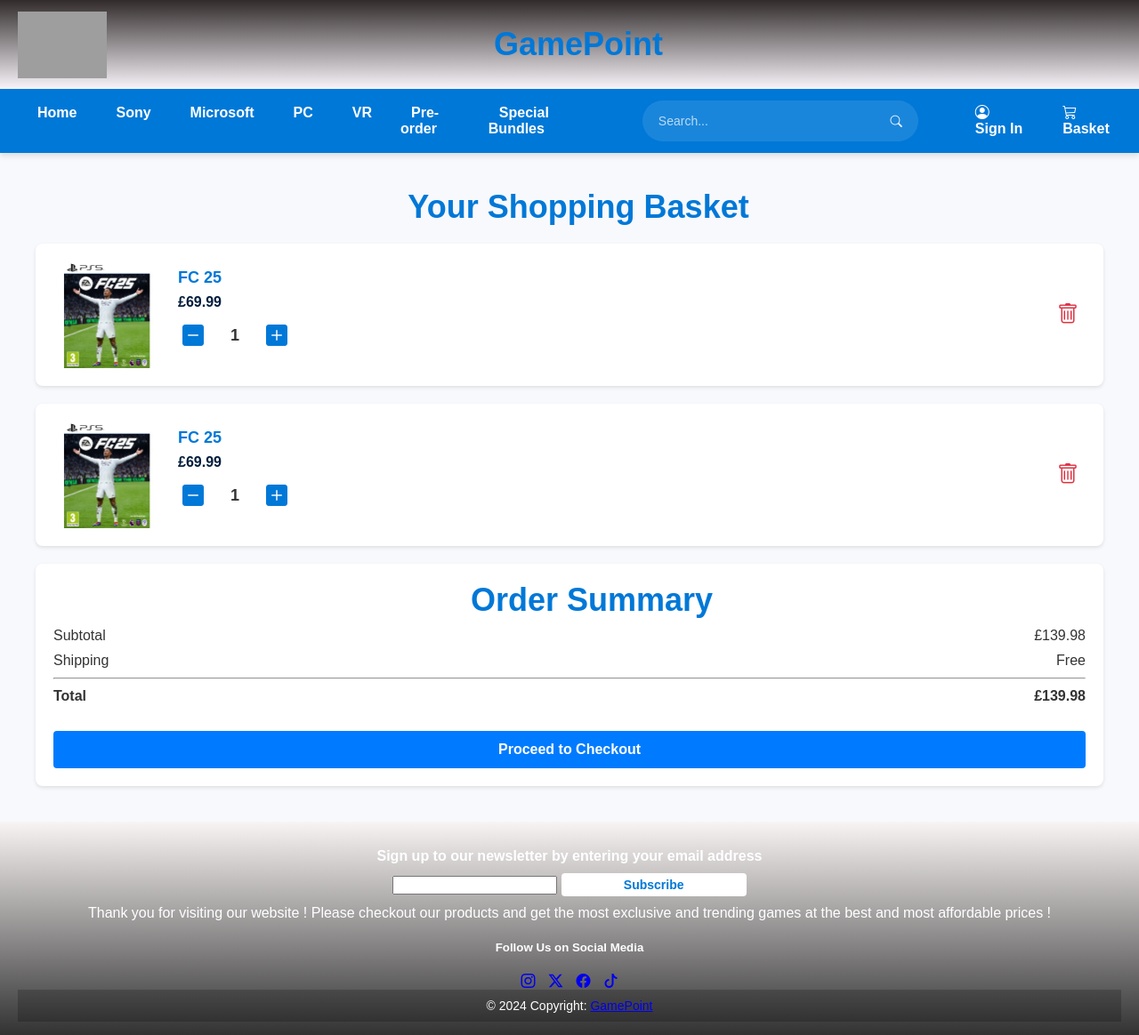
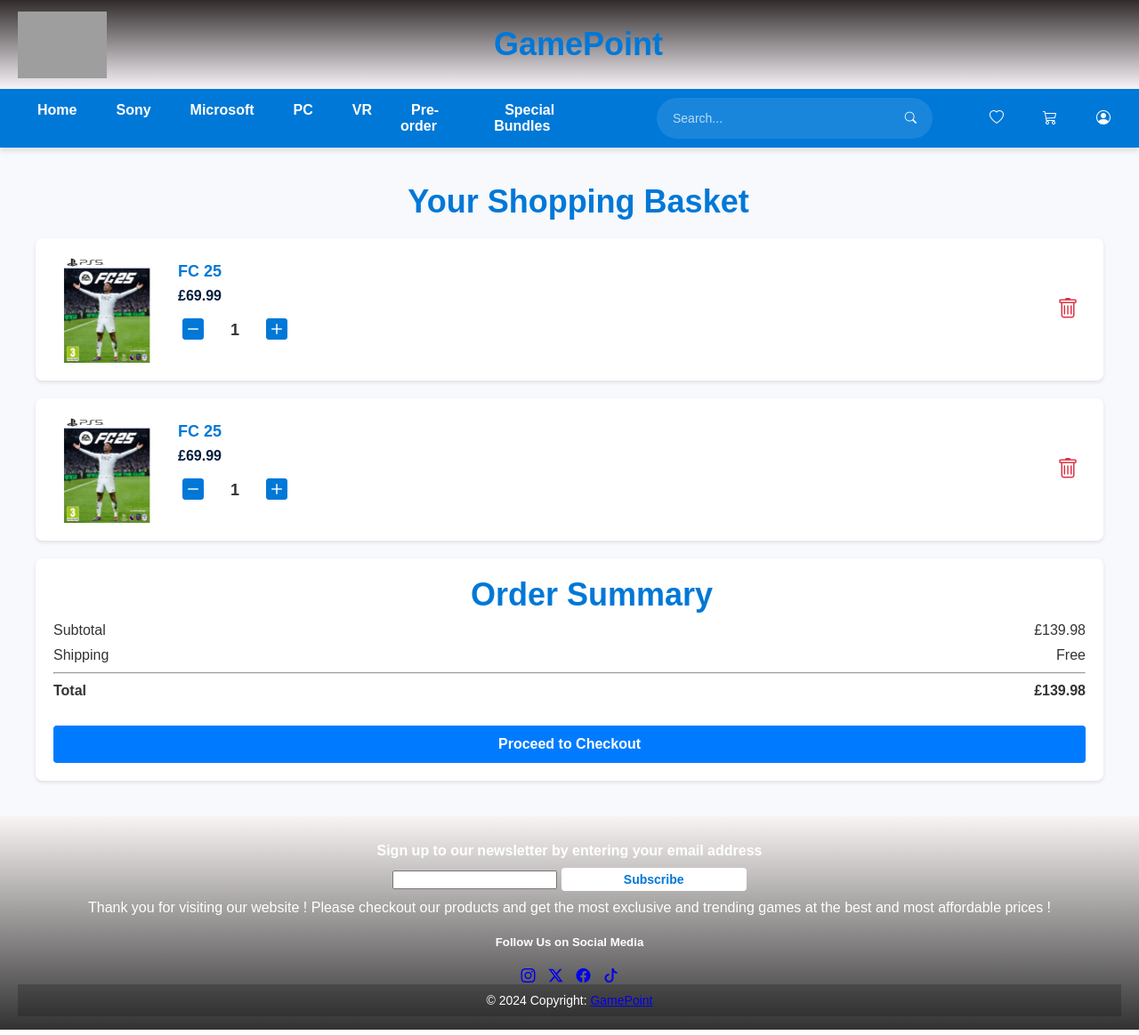
Before and after one commit to Guvy2002/CS2TP---2024, a PHP site: page /basket.html in a window 1280 px wide. Shown: the whole page at 89% size. Run offline with PHP 8.4, Linux system fonts and the light colour scheme; grey boxes are pictures that could not be loaded.

Commit message:
commit 8

```diff
--- a/HTML/basket.html
+++ b/HTML/basket.html
@@ -44,13 +44,14 @@
                     <i class="bi bi-search"></i>
                 </button>
             </div>
-            <a href="#signin">
-                <i class="bi bi-person-circle"></i>
-                Sign In
+            <a href="wishlist.html">
+                <i class="bi bi-heart"></i>
             </a>
             <a href="basket.html">
                 <i class="bi bi-cart3"></i>
-                Basket
+            </a>
+            <a href="#signin">
+                <i class="bi bi-person-circle"></i>
             </a>
         </div>
     </div>
@@ -197,12 +198,12 @@
 </body>
 
 <script>
-    // Wait for the DOM to be fully loaded
+
     document.addEventListener('DOMContentLoaded', function () {
         // Function to update the order summary totals
         function updateTotals() {
             let subtotal = 0;
-            // Get all basket items
+
             const basketItems = document.querySelectorAll('.basket-item');
 
             basketItems.forEach(item => {
@@ -235,7 +236,7 @@
                     quantity--;
                 }
 
-                // Update the displayed quantity
+
                 quantitySpan.textContent = quantity;
 
                 // Update totals
@@ -243,10 +244,10 @@
             });
         });
 
-        // Add event listeners to remove buttons
+
         document.querySelectorAll('.remove-button').forEach(button => {
             button.addEventListener('click', function () {
-                // Add fade-out animation
+
                 const basketItem = this.closest('.basket-item');
                 basketItem.style.transition = 'opacity 0.3s ease';
                 basketItem.style.opacity = '0';
```
Also changed, not shown: HTML/ps5styles.css (line endings or trailing spaces).
